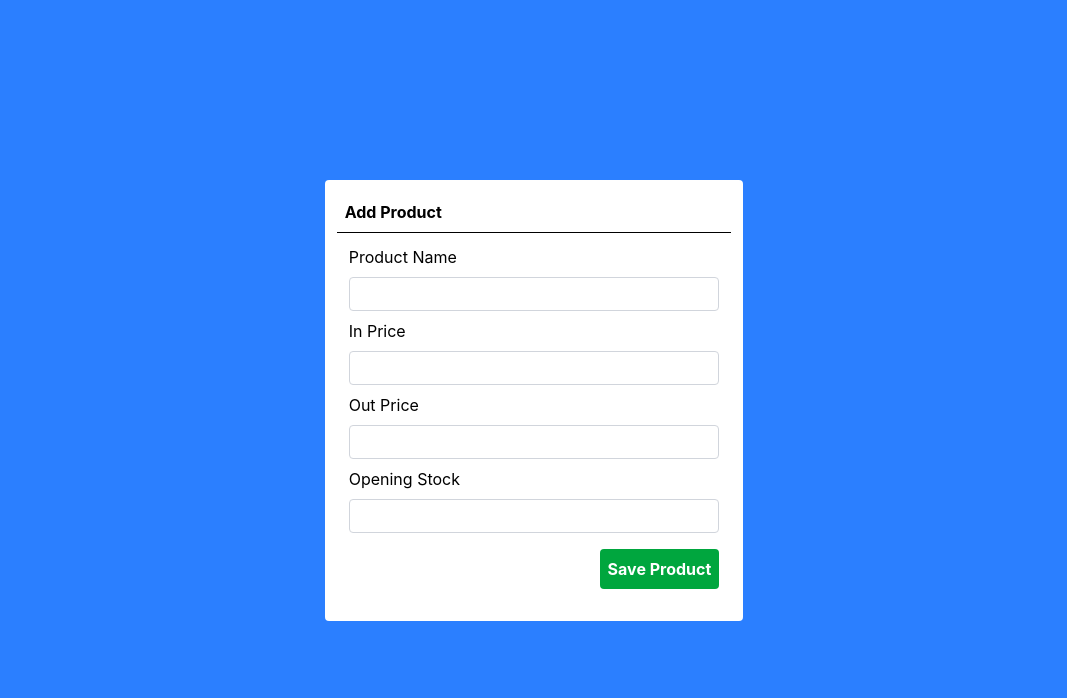
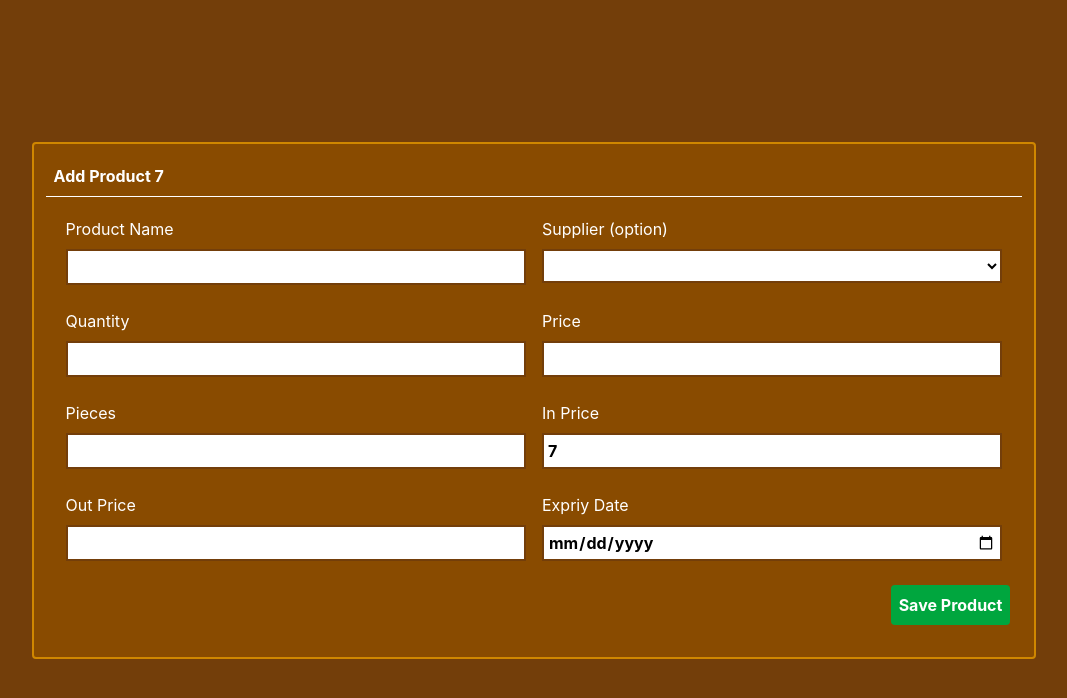
Before and after one commit to nsengiyumvaxolivier/M-Business, a React app in the folder frontend/: page /add-product in a window 1280 px wide. Shown: the top 698 px of the page, without its empty margins (106-1173 px from the left). Built offline with nearby package versions, Linux system fonts and the light colour scheme; the HTML template or start-up script is replaced by a standard one.

Commit message:
wood based commit

```diff
--- a/frontend/src/Add.jsx
+++ b/frontend/src/Add.jsx
@@ -11,9 +11,15 @@ function Add() {
         pname:"",
         in_price:0,
         out_price:0,
-        stock:0
+        stock:0,
+        exp_date:"",
+        piece:0,
+        supplier:"",
+        price:0
     });
+     const [sngprice,setsngprice]=useState(7);
     const location = useNavigate();
+    const in_p= document.getElementById("in_p");
     const submit =()=>{
         axios.post("http://localhost:7000/add-product",product)
         .then(res=>{
@@ -27,21 +33,53 @@ function Add() {
   return (
     <>
 
-     <div className="container-fluid bg-blue-500 w-full h-screen p-3 flex">
-        <div className="container bg-white p-3 w-1/3 rounded m-auto">
-        <h4 className='font-bold p-2'>Add Product</h4>
+     <div className="container-fluid bg-yellow-900 w-full h-screen p-3 flex">
+        <div className="container bg-yellow-800 border border-yellow-600 border-2 p-3 w-[95%] md:w-[80%] rounded m-auto">
+        <h4 className='font-bold p-2 text-white'>Add Product {sngprice}</h4>
 
-        <hr />
+        <hr className='text-white' />
         <div className="forms w-full p-3">
-        <label htmlFor="" className='block'>Product Name</label>
-        <input type="text" onChange={(e)=>setprodcut({...product,pname:e.target.value})} name="" id="" className='w-full p-1 my-2 border border-gray-300 rounded outline-0  outline-blue-500' />
+          <div className="flex-column md:flex">
+            <div className="w-full md:w-1/2 p-2">
+              <label htmlFor="" className='block text-white'>Product Name</label>
+        <input type="text" onChange={(e)=>setprodcut({...product,pname:e.target.value})} name="" id="" className='w-full p-1 my-2 border border-2 border-yellow-900 outline-0 bg-white font-bold' />
+            </div>
+            <div className="w-full md:w-1/2 p-2">
+              <label htmlFor="" className='block text-white'>Supplier (option)</label>
+        <select type="text" onChange={(e)=>setprodcut({...product,supplier:e.target.value})} name="" id="" className='w-full p-1 my-2 border border-2 border-yellow-900 outline-0 bg-white font-bold'> </select>
+            </div>
+            </div>
+             <div className="flex-column md:flex">
+            <div className="w-full md:w-1/2 p-2">
+              <label htmlFor="" className='block text-white'>Quantity</label>
+        <input type="number" onChange={(e)=>setprodcut({...product,stock:e.target.value})} name="" id="" className='w-full p-1 my-2 border border-2 border-yellow-900 outline-0 bg-white font-bold' />
+            </div>
+            <div className="w-full md:w-1/2 p-2">
+              <label htmlFor="" className='block text-white'>Price</label>
+        <input type="number" onChange={(e)=>setprodcut({...product,price:e.target.value})} name="" id="" className='w-full p-1 my-2 border border-2 border-yellow-900 outline-0 bg-white font-bold' />
+            </div>
+            </div>
+             <div className="flex-column md:flex">
+            <div className="w-full md:w-1/2 p-2">
+              <label htmlFor="" className='block text-white'>Pieces</label>
+        <input type="number" onChange={(e)=>{ setsngprice(...sngprice,e.value); setprodcut({...product,piece:e.target.value})}} name="" id="" className='w-full p-1 my-2 border border-2 border-yellow-900 outline-0 bg-white font-bold' />
+            </div>
+            <div className="w-full md:w-1/2 p-2">
+              <label htmlFor="" className='block text-white'>In Price</label>
+        <input type="number" onChange={(e)=>setprodcut({...product,in_price:e.target.value})} name="" id="in_p" className='w-full p-1 my-2 border border-2 border-yellow-900 outline-0 bg-white font-bold desabled' value={sngprice} />
+            </div>
+            </div>
+             <div className="flex-column md:flex">
+            <div className="w-full md:w-1/2 p-2">
+              <label htmlFor="" className='block text-white'>Out Price</label>
+        <input type="number" onChange={(e)=>setprodcut({...product,out_price:e.target.value})} name="" id="" className='w-full p-1 my-2 border border-2 border-yellow-900 outline-0 bg-white font-bold' />
+            </div>
+            <div className="w-full md:w-1/2 p-2">
+              <label htmlFor="" className='block text-white'>Expriy Date</label>
+        <input type="date" onChange={(e)=>setprodcut({...product,exp_date:e.target.value})} name="" id="" className='w-full p-1 my-2 border border-2 border-yellow-900 outline-0 bg-white font-bold' />
+            </div>
+            </div>
 
-       <label htmlFor="" className='block'>In Price</label>
-       <input type="number" onChange={(e)=>setprodcut({...product,in_price:e.target.value})} name="" id="" className='w-full p-1 my-2 border border-gray-300 rounded outline-0  outline-blue-500' />
-       <label htmlFor="" className='block'>Out Price</label>
-       <input type="number" onChange={(e)=>setprodcut({...product,out_price:e.target.value})} name="" id="" className='w-full p-1 my-2 border border-gray-300 rounded outline-0  outline-blue-500' />
-        <label htmlFor="" className='block'>Opening Stock</label>
-       <input type="number" onChange={(e)=>setprodcut({...product,stock:e.target.value})} name="" id="" className='w-full p-1 my-2 border border-gray-300 rounded outline-0  outline-blue-500' />
        <div className="flex py-2 justify-end ">
         <button onClick={()=>submit()} className='bg-green-600 font-bold text-white rounded p-2'>Save Product</button>
 
--- a/frontend/src/Login.jsx
+++ b/frontend/src/Login.jsx
@@ -48,11 +48,11 @@ function Login() {
     return (
         <>
 
-            <div className="container-fluid bg-gray-100 w-full h-screen p-3 flex">
-                <div className="container w-[90%] bg-white p-3 md:w-1/3 rounded m-auto shadow shadow-2xl shadow-gray-500 transition duration-700 -translate-1.5 animate">
-                <div className="flex w-full justify-between">
-                    <h4 className='font-bold p-2'>Login Here</h4>
-                    <div className="info p-1">
+            <div className="container-fluid bg-yellow-900 w-full h-screen p-3 flex">
+                <div className="container w-[95%] bg-yellow-800 p-3 md:w-1/2 rounded m-auto shadow border border-5 border-dashed border-yellow-700">
+                <div className="flex w-full justify-between relative">
+                    <h4 className='font-bold p-2 text-white'>Login Tou Your Account</h4>
+                    <div className="info p-1 absolute right-0">
                         {message.code==200 &&<div className="message p-2 bg-green-400 rounded text-sm text-white">{message.message,location("products")}</div>}
                         {message.code==100 &&<div className="message p-2 bg-orange-400 rounded text-sm text-white">{message.message}</div>}
                         {message.code==50 &&<div className="message p-2 bg-red-500 rounded text-sm text-white">{message.message} !!</div>}
@@ -62,20 +62,19 @@ function Login() {
                     </div>
 
 
-                    <hr className='bg-blue-600 font-bold text-blue-700'/>
+                    <hr className='bg-blue-600 font-bold text-white'/>
                     <div className="forms w-full p-3">
-                        <label htmlFor="" className='block text-sm my-2'>UserName</label>
-                        <input type="text" onChange={(e) => setuser({ ...user, username: e.target.value })} name="" id="" className='w-full p-1 my-2 border text-sm p-2 border-gray-300 rounded outline-0 focus:outline focus:outline-2 focus:outline-blue-500' />
-
-                        <label htmlFor="" className='block text-sm my-2'>Password</label>
-                        <input type="password" onChange={(e) => setuser({ ...user, password: e.target.value })} name="" id="password" className='w-full p-1 my-2 text-sm p-2 border border-gray-300 rounded outline-0 focus:outline focus:outline-2 focus:outline-blue-500' />
+                        <label htmlFor="" className='block text-sm my-2 text-white'>Username</label>
+                        <div className="flex w-full border border-3 rounded focus:outline-1 border-yellow-900 my-3"><i className='bi bi-person-fill font-bold w-[10%] text-center bg-yellow-800 p-1'></i><input type="text" name="" id="" onChange={(e) => setuser({ ...user, username: e.target.value })} className='w-[90%] outline-0 p-1 text-sm bg-white' /></div>
+                       <label htmlFor="" className='block text-sm my-2 text-white'>Password</label>
+                        <div className="flex w-full border rounded focus:outline-1 border-yellow-900 my-3 border-3 "><i className='bi bi-lock-fill font-bold w-[10%] text-center bg-yellow-800 p-1'></i><input type="password" name="" id="password" onChange={(e) => setuser({ ...user, password: e.target.value })} className='w-[90%] outline-0 p-1 text-sm bg-white' /></div>
                         <div className="flex py-4">
                             <input type="checkbox" name="" id="" onClick={()=>show()} className='p-2' />
                             <label htmlFor="" className='mx-1 text-sm font-bold'>Show Password</label>
                         </div>
                         <div className="flex pt-5 justify-between ">
-                            <button onClick={() => login()} className='bg-blue-800 text-[12px] font-bold text-white rounded p-1 px-4'>Login</button>
-                            <Link className='text-green-500 font-bold rounded p-2 underline text-sm' to="/create-account">SignUp</Link>
+                            <button onClick={() => login()} className='bg-yellow-800 shadow shadow-white text-[12px] font-bold text-white cursor-pointer border  rounded p-1 px-4 transition hover:transform hover:-translate-0.5'>Login</button>
+                            <Link className='text-white  shadow shadow-green-400 border border-green-400  font-bold rounded p-2 text-sm cursor-pointer' to="/create-account">Signup</Link>
                         </div>
                     </div>
 
--- a/frontend/src/Product.jsx
+++ b/frontend/src/Product.jsx
@@ -1,49 +1,82 @@
 import axios from 'axios'
 import React, { useEffect, useState } from 'react'
 import { Link, useNavigate } from 'react-router-dom'
+import 'bootstrap-icons/font/bootstrap-icons.min.css'
 
 
 function Product() {
-    const location=useNavigate();
-    const [products,setproducts]=useState([]);
-useEffect(()=>{
+    const location = useNavigate();
+
+    const [products, setproducts] = useState([]);
+    const [productcopy,setproductcopy]=useState([]);
+    const [selected,setselected]=useState("");
+
+    useEffect(() => {
         axios.get("http://localhost:7000/get-products")
-    .then(res=>{
+            .then(res => {
                 setproducts(res.data);
+                 setproductcopy(res.data);
             })
 
-},[])
-const Delete =(p)=>{
+    }, [])
+    const Delete = (p) => {
         axios.delete(`http://localhost:7000/delete-product/${p}`)
-    .then(res=>{
+            .then(res => {
                 alert(res.data);
                 // to fillter the table agin while the row deleted...........................................................
-        setproducts(products.filter((pr)=>pr.p_id !=p));
+                setproducts(products.filter((pr) => pr.p_id != p));
+
             })
+
     }
+    const fnd =() =>{
+                const input = document.getElementById("input");
+                const vl=input.value;
+                if (vl != "") {
+                   setproducts(productcopy.filter((p)=>p.p_name.toLowerCase() == vl.toLowerCase()));
+                }
+                else{
+                    setproducts(productcopy);
+                }
+
+            }
+
     return (
         <>
-    <div className="container-fluid w-full h-screen bg-blue-400 py-3">
-        <div className="container bg-white p-3 m-auto">
+            <div className="container-fluid w-full h-screen bg-gray-200 py-3">
+                <div className="container bg-white p-3 m-auto shadow">
                     <div className="forms">
                         <div className="flex justify-between p-3">
                             <h4 className='p-2 font-bold'>Product List</h4>
-<Link className='bg-green-500 text-white p-2 rounded transition-transform duration-1000 -translate-y-2 ' to="/add-product">Add Product +</Link>
+                            <div className="search flex w-[70%]">
+                                <div className="left flex bg-white w-[70%] rounded border border-gray-200">
+                                    <input type="text" name=" "  className='p-2 w-[90%] outline-0' placeholder='Search Product' id="input" onChange={(e)=>setselected(e.value)} />
+                                    <button className='p-2 text-sm bg-gray-200 text-blue-500 border border-gray-200' onClick={()=>fnd()}>Search {selected}</button>
+                                    </div>
+                                    <div className="right flex px-4 w-[30%] p-2">
+
+                                <select name="" id="" className='w-full rounded border border-gray-200 outline-0'>
+                                    <option value="">All</option>
+                                    <option value="">Newest</option>
+                                    <option value="">Oldest</option>
+                                    </select>
+                            </div></div>
+                            <Link className='bg-green-500 text-white p-2 rounded transition-transform duration-1000 -translate-y-2 text-sm ' to="/add-product">Add Product +</Link>
                         </div>
 
                         <hr />
-                <table className="table w-full my-4 [&_td]:text-sm [&_td]:font-bold [&_th]:text-sm">
-                    <tr className='bg-gray-200 border border-gray-200'><th className='p-3'>#</th><th className='p-3'>Prodcut Name</th><th className='p-3'>Current Stock</th><th className='p-3 hidden md:block'>In Price</th><th className='p-3'>Out Price</th><th className='p-3'>Option</th></tr>
+                        <table className="table w-full my-4 [&_td]:text-sm [&_td]:font-bold [&_th]:text-sm [&_td]:p-1 [&_td]:text-left [&_th]:border-l-2 [&_th]:border-amber-50">
+                            <tr className='bg-green-800 border text-white border-gray-200'><th className='p-3'>#</th><th className='p-3'>Prodcut Name</th><th className='p-3'>Current Stock</th><th className='p-3 hidden md:block'>In Price</th><th className='p-3'>Out Price</th><th className='p-3'>Option</th></tr>
                             {
-                        products.map((p,no)=>(
+                                products.map((p, no) => (
                                     <tr key={p.p_id} className='border border-gray-200'>
-                                <td className=''>{no+1}</td>
+                                        <td className=''>{no + 1}</td>
                                         <td className=''>{p.p_name}</td>
                                         <td className=' hidden md:block'>{p.in_price}</td>
                                         <td className=''>{p.out_price}</td>
-                                <td className=''>{p.p_stock}</td>
+                                        <td className=''>{ p.p_stock}</td>
                                         <td className=' flex justify-end'>
-                                    <button className='bg-red-700 p-1 rounded text-white' onClick={()=>Delete(p.p_id)}>Delete</button>
+                                            <button className='text-red-500 p-1 rounded border border-red-500 px-2 cursor-pointer' onClick={() => Delete(p.p_id)}> <i className='bi bi-trash'></i> </button>
                                             <Link className='bg-blue-700 mx-3 p-1 rounded text-white' to={`/update-product/${p.p_id}`}>Update</Link>
                                         </td>
                                     </tr>
```
Lines whose indentation alone changed are shown as unchanged.
